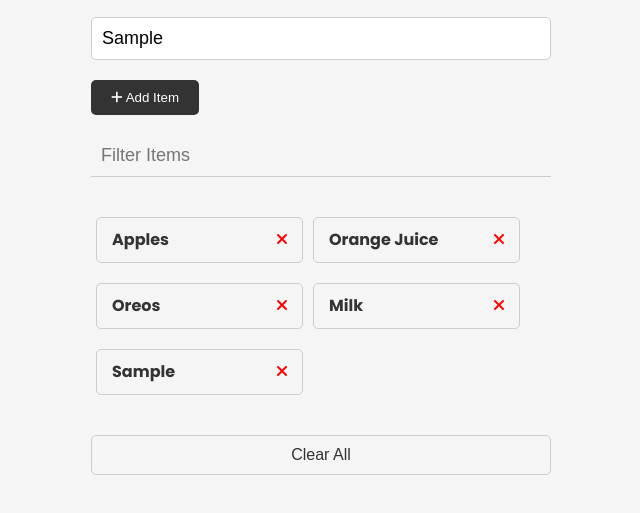
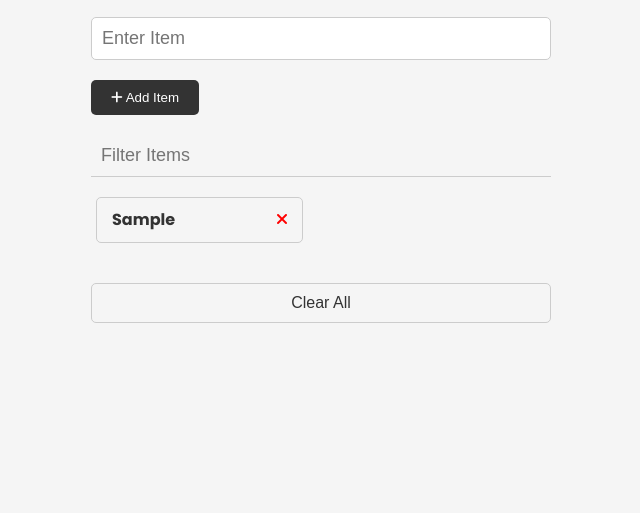
Before and after one commit to Faraazrehan2002/Budgetbudyy, a plain HTML site: page Shopping List Project/index.html in a window 1280 px wide. Both pictures are taken after typing "Sample" into the empty fields and a click on the button "Add Item". Shown: the part 117-630 px from the top of the page, without its empty margins (319-959 px from the left). Drawn offline with Linux system fonts and the light colour scheme.

Commit message:
Check UI

```diff
--- a/Shopping List Project/index.html
+++ b/Shopping List Project/index.html
@@ -47,7 +47,7 @@
       </div>
 
       <ul id="item-list" class="items">
-        <li>
+        <!--<li>
           Apples
           <button class="remove-item btn-link text-red">
             <i class="fa-solid fa-xmark"></i>
@@ -70,7 +70,7 @@
           <button class="remove-item btn-link text-red">
             <i class="fa-solid fa-xmark"></i>
           </button>
-        </li>
+        </li>-->
       </ul>
 
       <button id="clear" class="btn-clear">Clear All</button>
--- a/Shopping List Project/script.js
+++ b/Shopping List Project/script.js
@@ -88,6 +88,7 @@
 const itemForm = document.getElementById('item-form');
 const itemInput = document.getElementById('item-input');
 const itemList = document.getElementById('item-list');
+const filter = document.getElementById('filter');
 const clearBtn = document.getElementById('clear');
 
 // Functions
@@ -96,12 +97,17 @@ const addItem = (e) => {
     const newItem = itemInput.value;
     if(newItem === ''){
         alert('Add item');
+        return;
     }
     const li = document.createElement('li');
     li.appendChild(document.createTextNode(newItem));
     const button = createButton('remove-item btn-link text-red');
     li.appendChild(button);
     itemList.appendChild(li);
+
+    itemInput.value = '';
+
+    checkUI();
 };
 
 const createButton = (classes) => {
@@ -119,14 +125,28 @@ const createIcon = (classes) => {
 };
 
 const removeItem = (e) => {
-    if(e.target.parentElement.classList.contains('remove-item')){
-        e.target.parentElement.parentElement.remove();
+    if(confirm('Are you sure?')){
+        if(e.target.parentElement.classList.contains('remove-item')){
+            e.target.parentElement.parentElement.remove();
+        }
     }
 };
 
-const clearAllItems = (e) => {
+const clearAllItems = () => {
     while(itemList.firstChild){
         itemList.removeChild(itemList.firstChild);
+    }
+    checkUI();
+};
+
+const checkUI = () => {
+    const items = document.querySelectorAll('li');
+    if(items.length === 0){
+        filter.style.display = 'none';
+        clearBtn.style.display = 'none';
+    }else{
+        filter.style.display = 'block';
+        clearBtn.style.display = 'block';
     }
 };
 
@@ -134,3 +154,5 @@ const clearAllItems = (e) => {
 itemForm.addEventListener('submit', addItem);
 itemList.addEventListener('click', removeItem);
 clearBtn.addEventListener('click', clearAllItems);
+
+checkUI();
```
